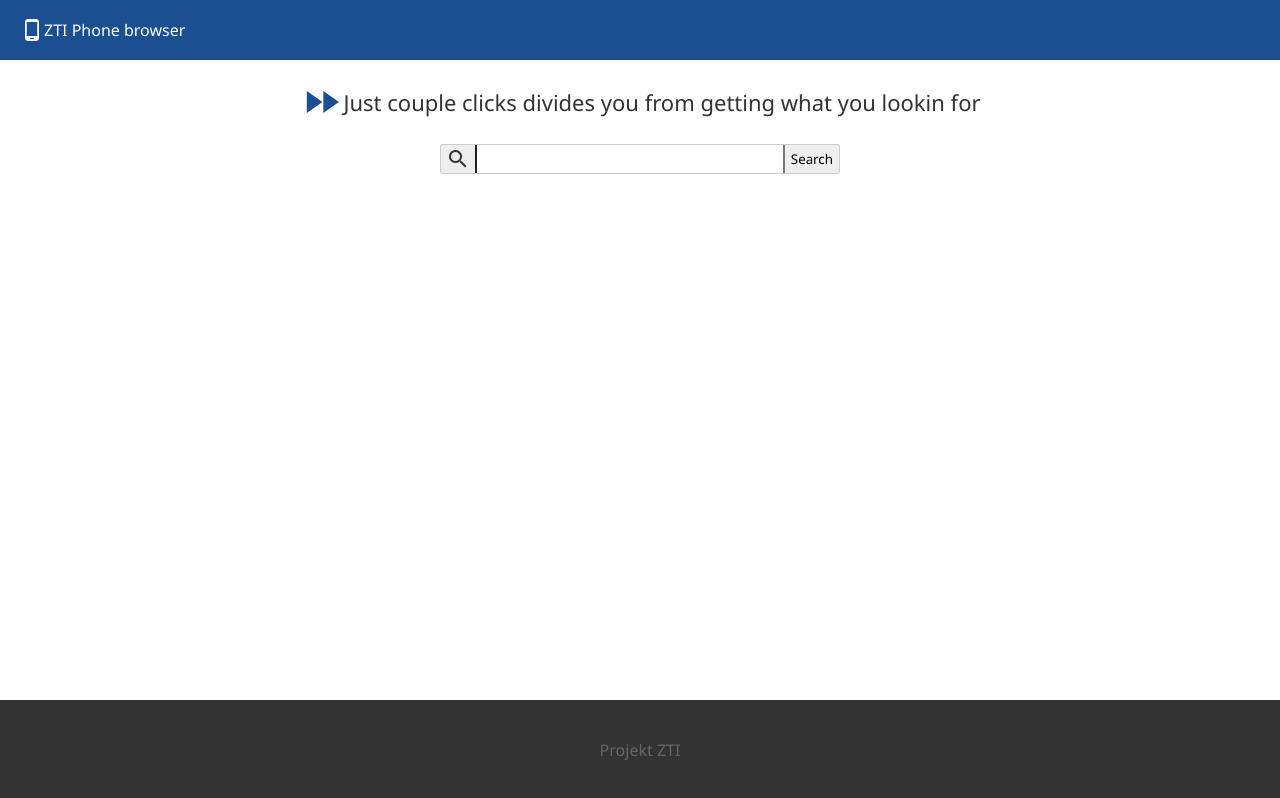
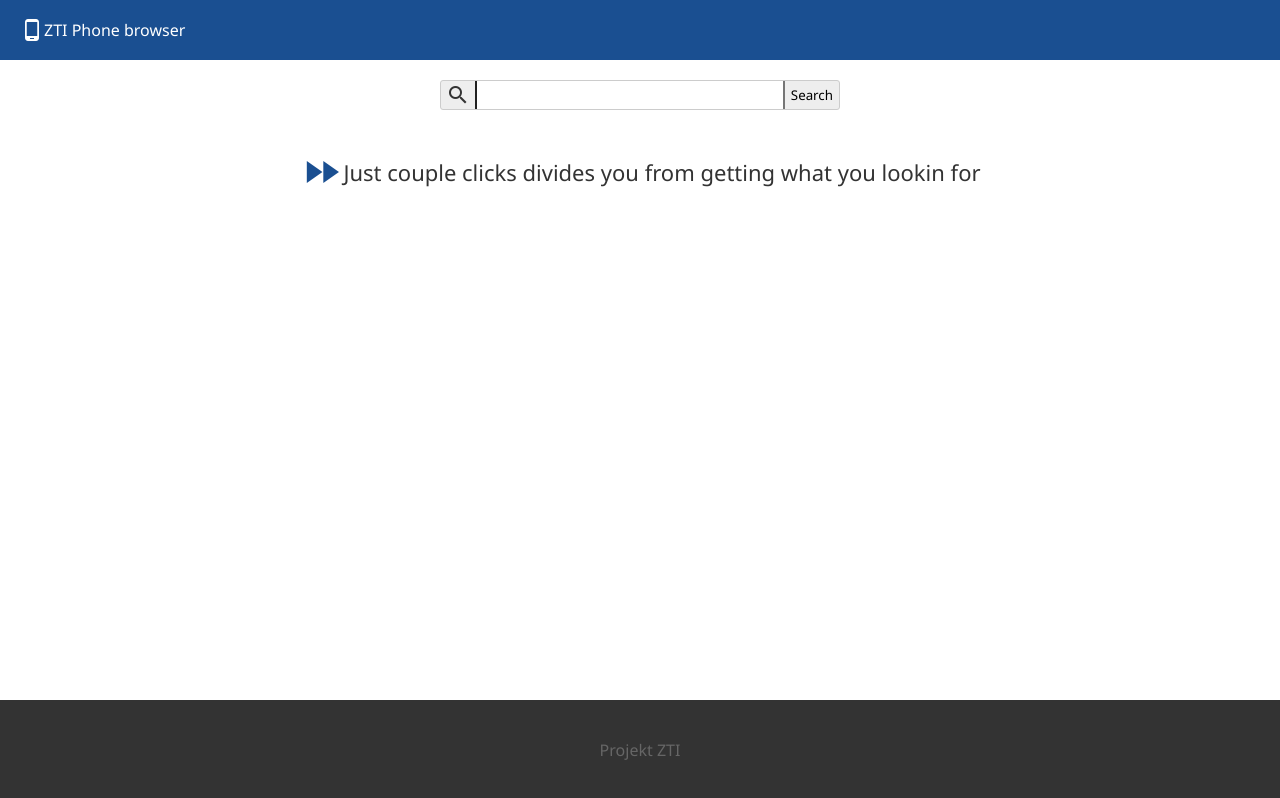
Before and after one commit to kolodziejczak-sz/ZTI, an Angular app: page / in a window 1280 px wide. Built offline with nearby package versions, Linux system fonts and the light colour scheme.

Commit message:
hide slider at results

```diff
--- a/src/app/app.component.html
+++ b/src/app/app.component.html
@@ -1,6 +1,8 @@
 <nav>
-  <i class="material-icons">phone_android</i>
-  ZTI Phone browser
+  <div class="logo" routerLink="/">
+    <i class="material-icons">phone_android</i>
+    <span>ZTI Phone browser</span>
+  </div>
 </nav>
 <main>
   <router-outlet></router-outlet>
--- a/src/app/app.component.scss
+++ b/src/app/app.component.scss
@@ -7,10 +7,17 @@
 nav {
   height: 60px;
   padding: 0 20px;
-  display: flex;
-  align-items: center;
   background: #1a4f91;
   color: #fff;
+  display: flex;
+  justify-content: flex-start;
+  align-items: center;
+
+  .logo {
+    display: flex;
+    justify-content: center;
+    align-items: center;
+  }
 }
 
 main {
--- a/src/app/app.component.ts
+++ b/src/app/app.component.ts
@@ -5,6 +5,4 @@ import { Component } from '@angular/core';
   templateUrl: './app.component.html',
   styleUrls: ['./app.component.scss']
 })
-export class AppComponent {
-  title = 'app';
-}
+export class AppComponent {}
--- a/src/app/search/search-routing.module.ts
+++ b/src/app/search/search-routing.module.ts
@@ -2,12 +2,14 @@ import { NgModule } from '@angular/core';
 import { Routes, RouterModule } from '@angular/router';
 
 import { SearchComponent } from './search.component';
+import { SliderComponent } from './slider/slider.component';
 import { ResultsComponent } from './results/results.component';
 
 const searchRoutes: Routes = [
   { path: '',
     component: SearchComponent,
     children: [
+      { path: '', component: SliderComponent },
       { path: 'search/:name', component: ResultsComponent }
     ]
   }
--- a/src/app/search/search.component.html
+++ b/src/app/search/search.component.html
@@ -1,4 +1,3 @@
-<slider></slider>
 <div class="search-tool">
   <i class="material-icons icon">search</i>
   <input type="text" class="form-control" #input (keyup.enter)="search(input.value)"/>
--- a/src/app/search/search.component.scss
+++ b/src/app/search/search.component.scss
@@ -6,11 +6,8 @@
   align-items: center;
 }
 
-slider {
+.search-tool {
   margin: 20px 0;
-}
-
-.search-tool {
   min-width: 400px;
   height: 30px;
   overflow: hidden;
--- a/src/app/search/slider/slider.component.scss
+++ b/src/app/search/slider/slider.component.scss
@@ -1,3 +1,7 @@
+:host {
+  padding: 20px;
+}
+
 .slide {
   display: flex;
   justify-content: center;
```
